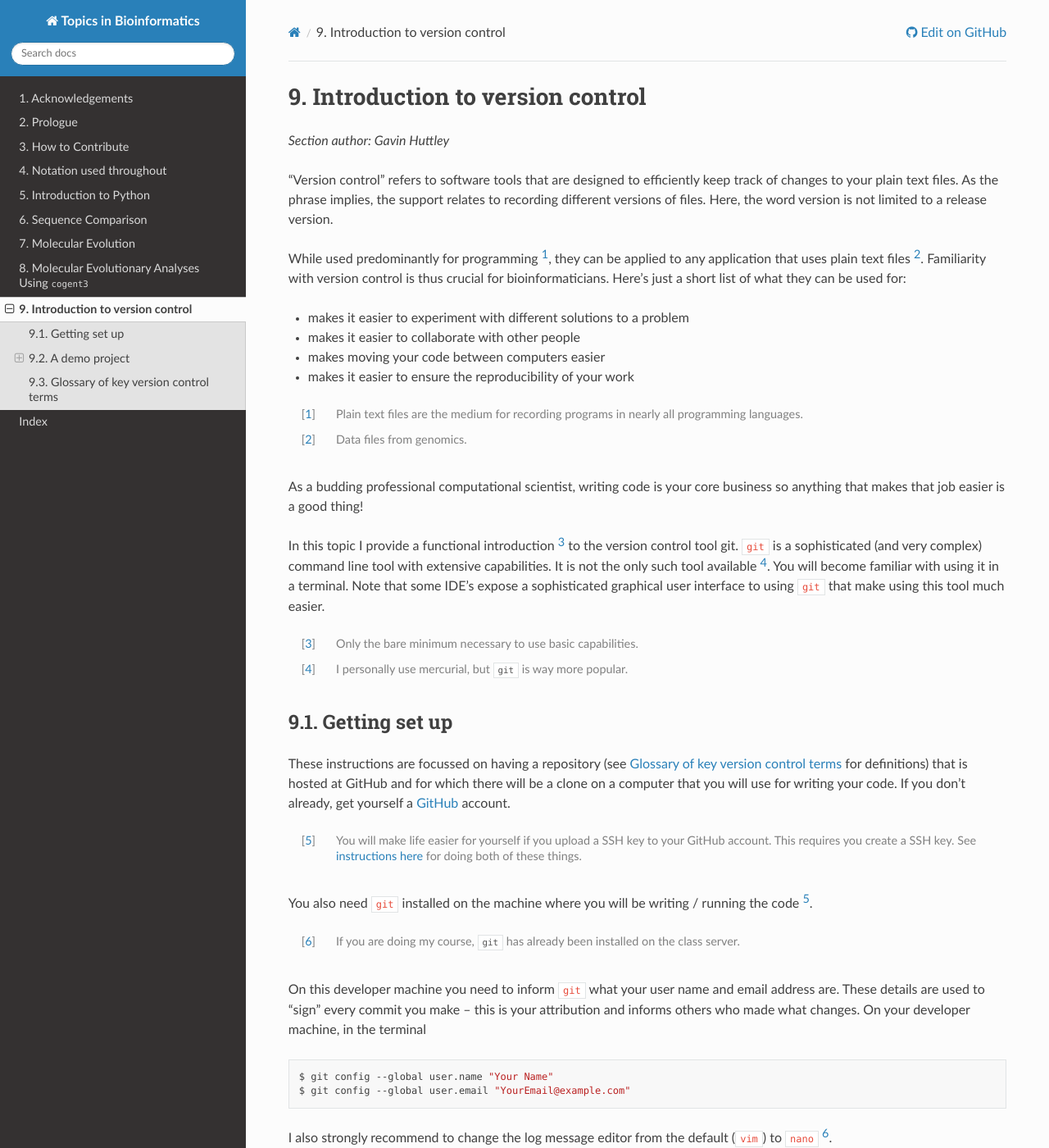
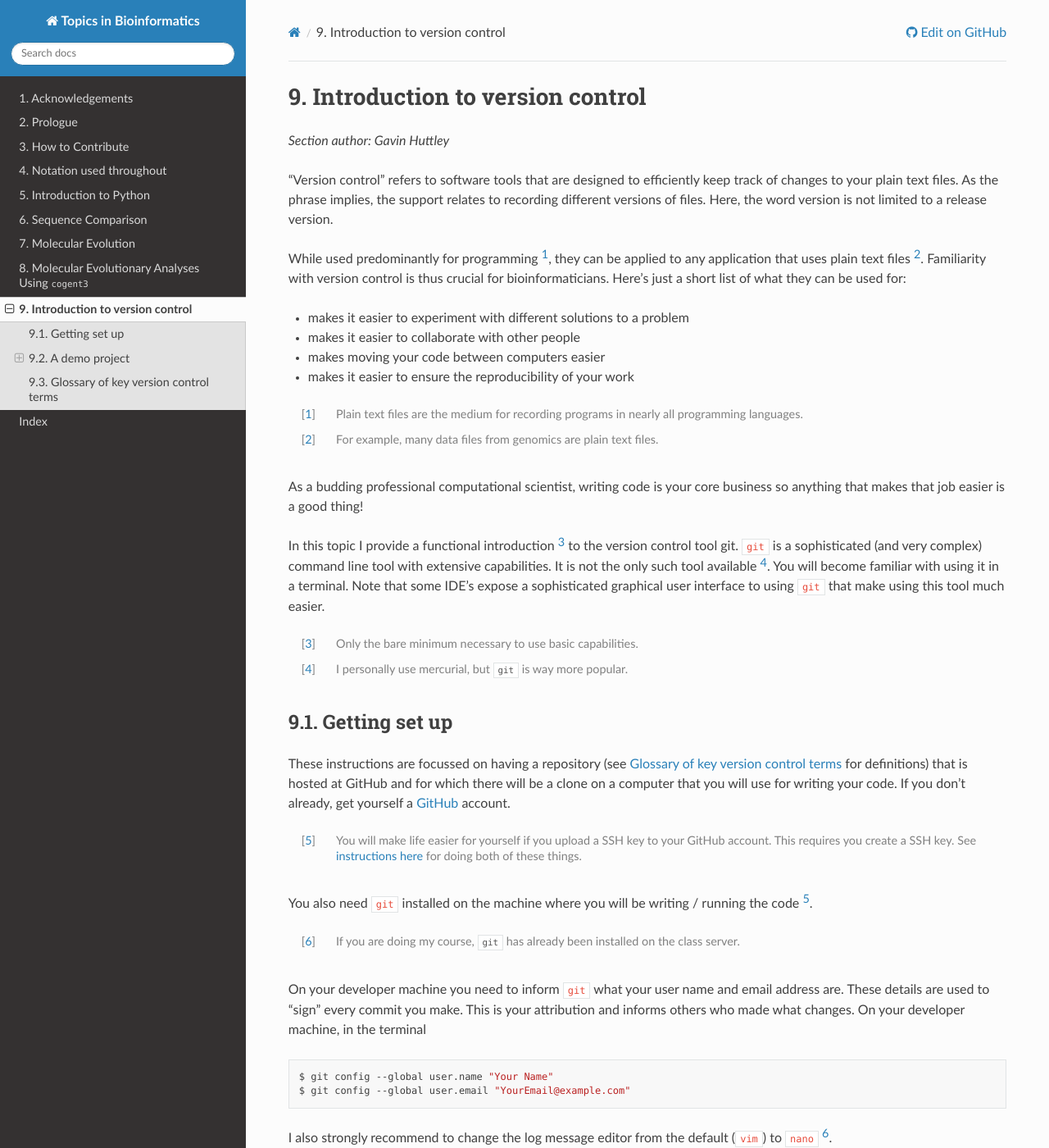
Before and after one commit to GavinHuttley/tib, a Sphinx documentation site: the page built from source/version_control/index.rst, in a window 1280 px wide and 1400 px high. Shown: the whole window at 82% size. Built offline with Sphinx 7.4.7 and the Read the Docs theme 2.0.0, drawn with Linux system fonts in a browser that asks for light colours.

Commit message:
DOC: updated version control text

```diff
--- a/source/version_control/index.rst
+++ b/source/version_control/index.rst
@@ -16,7 +16,7 @@ While used predominantly for programming [#]_, they can be applied to any applic
 - makes it easier to ensure the reproducibility of your work
 
 .. [#] Plain text files are the medium for recording programs in nearly all programming languages.
-.. [#] Data files from genomics.
+.. [#] For example, many data files from genomics are plain text files.
 
 As a budding professional computational scientist, writing code is your core business so anything that makes that job easier is a good thing!
 
@@ -38,7 +38,7 @@ You also need ``git`` installed on the machine where you will be writing / runni
 
 .. [#] If you are doing my course, ``git`` has already been installed on the class server.
 
-On this developer machine you need to inform ``git`` what your user name and email address are. These details are used to "sign" every commit you make -- this is your attribution and informs others who made what changes. On your developer machine, in the terminal
+On your developer machine you need to inform ``git`` what your user name and email address are. These details are used to "sign" every commit you make. This is your attribution and informs others who made what changes. On your developer machine, in the terminal
 
 .. code-block:: bash
 
```
